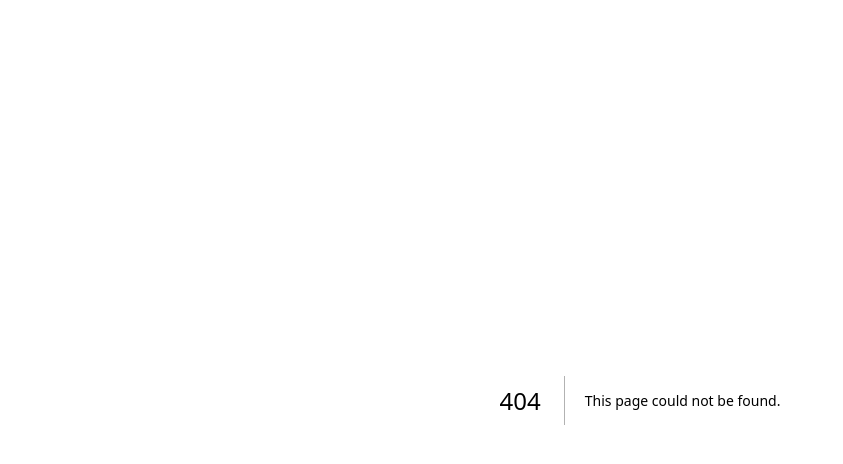
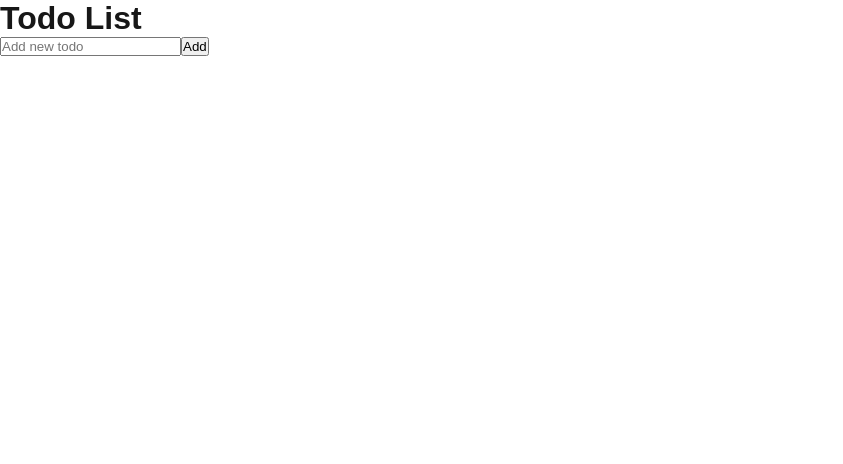
Before and after one commit to iiskaandar/magisterka-test-next, a Next.js app: page /todo in a window 1280 px wide. Before the commit this address had no page. Shown: the top 464 px of the page, without its empty margins (0-843 px from the left). Built offline with nearby package versions, Linux system fonts and the light colour scheme.

Commit message:
llama code todolist not working

```diff
--- /dev/null
+++ b/app/todo/page.tsx
@@ -0,0 +1,5 @@
+import Todo from './todo';
+
+export default function TodoPage() {
+  return <Todo />;
+}
--- /dev/null
+++ b/app/todo/todo.tsx
@@ -0,0 +1,43 @@
+'use client'
+import { useState } from 'react';
+
+export default function Todo() {
+  const [todos, setTodos] = useState<string[]>(JSON.parse(localStorage.getItem('todos') || '[]'));
+  const [newTodo, setNewTodo] = useState('');
+
+  const handleAddTodo = () => {
+    if (newTodo.trim() !== '') {
+      setTodos([...todos, newTodo]);
+      localStorage.setItem('todos', JSON.stringify([...todos, newTodo]));
+      setNewTodo('');
+    }
+  };
+
+  const handleDeleteTodo = (index: number) => {
+    const newTodos = [...todos];
+    newTodos.splice(index, 1);
+    setTodos(newTodos);
+    localStorage.setItem('todos', JSON.stringify(newTodos));
+  };
+
+  return (
+    <div>
+      <h1>Todo List</h1>
+      <input
+        type="text"
+        value={newTodo}
+        onChange={(e) => setNewTodo(e.target.value)}
+        placeholder="Add new todo"
+      />
+      <button onClick={handleAddTodo}>Add</button>
+      <ul>
+        {todos.map((todo, index) => (
+          <li key={index}>
+            {todo}
+            <button onClick={() => handleDeleteTodo(index)}>Delete</button>
+          </li>
+        ))}
+      </ul>
+    </div>
+  );
+}
```
